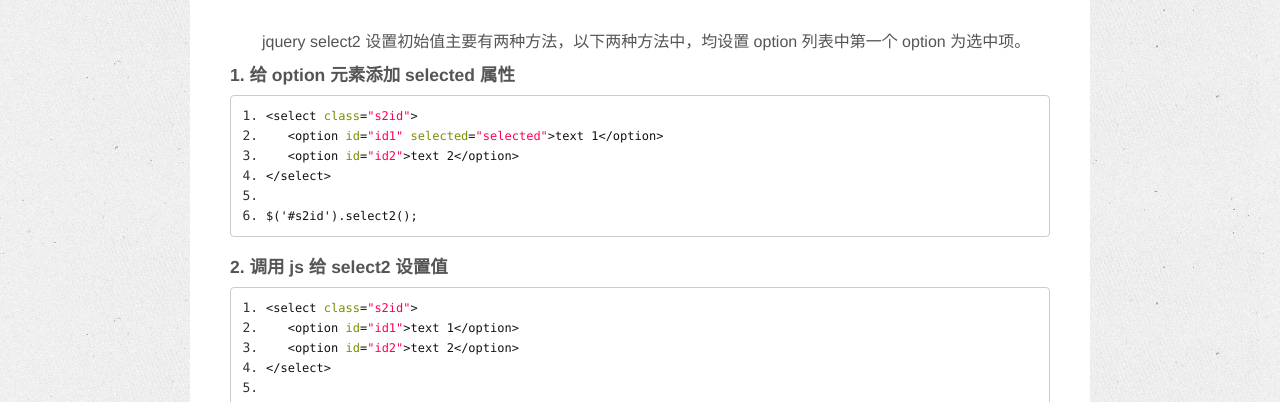
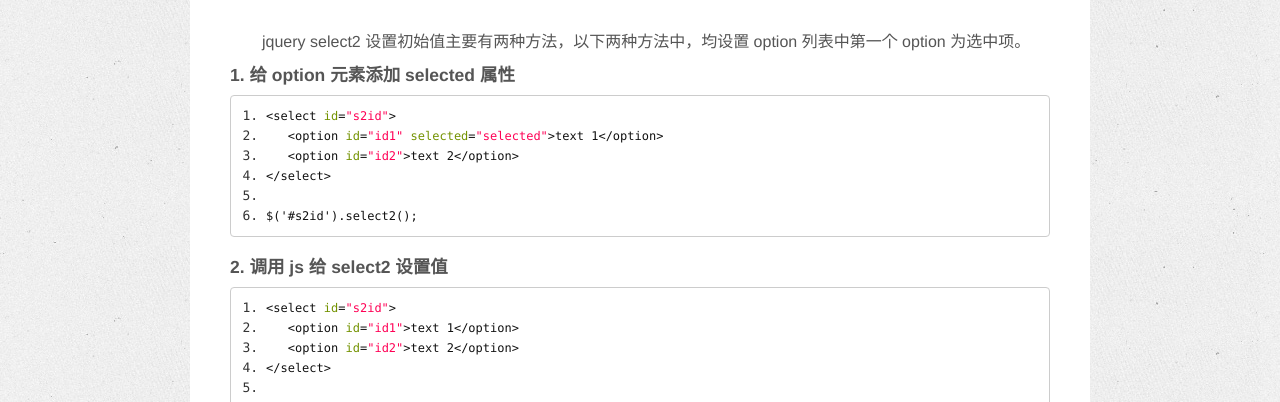
Before and after one commit to zhizheng/zhizheng.github.io, a Jekyll site: the page built from _posts/2017-09-16-jquery-select2-initial-value.md, in a window 1280 px wide. Shown: the part 192-594 px from the top of the page. Built offline with Jekyll 4.4.1, drawn with Linux system fonts in a browser that asks for light colours.

Commit message:
Update md

````diff
--- a/_posts/2017-09-16-jquery-select2-initial-value.md
+++ b/_posts/2017-09-16-jquery-select2-initial-value.md
@@ -13,7 +13,7 @@
 
 #### 1. 给 option 元素添加 selected 属性
 ```
-<select class="s2id">
+<select id="s2id">
    <option id="id1" selected="selected">text 1</option>
    <option id="id2">text 2</option>
 </select>
@@ -23,7 +23,7 @@
 
 #### 2. 调用 js 给 select2 设置值
 ```
-<select class="s2id">
+<select id="s2id">
    <option id="id1">text 1</option>
    <option id="id2">text 2</option>
 </select>
````
